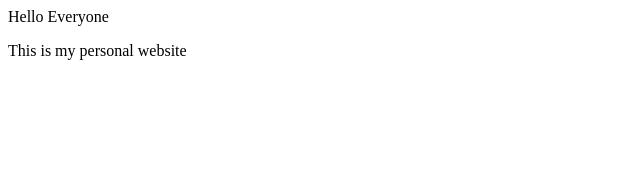
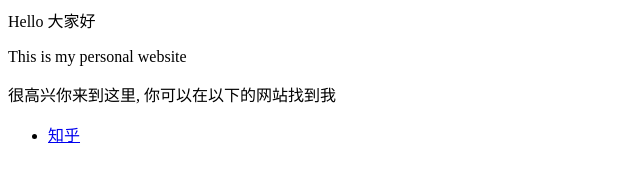
Before and after one commit to ThisisBillhe/billhe.github.io, a plain HTML site: page index.html in a window 1280 px wide. Shown: the whole page, without its empty margins (0-640 px from the left). Drawn offline with Linux system fonts and the light colour scheme.

Commit message:
Update index.html

```diff
--- a/index.html
+++ b/index.html
@@ -1,2 +1,7 @@
-<p> Hello Everyone </p>
-<p> This is my personal website </p>
+<p>Hello 大家好</p>
+<p>This is my personal website </p>
+<p>很高兴你来到这里, 你可以在以下的网站找到我</p>
+
+<ul>
+  <li> <a href="https://www.zhihu.com/">知乎</a> </li>
+</ul>
```
